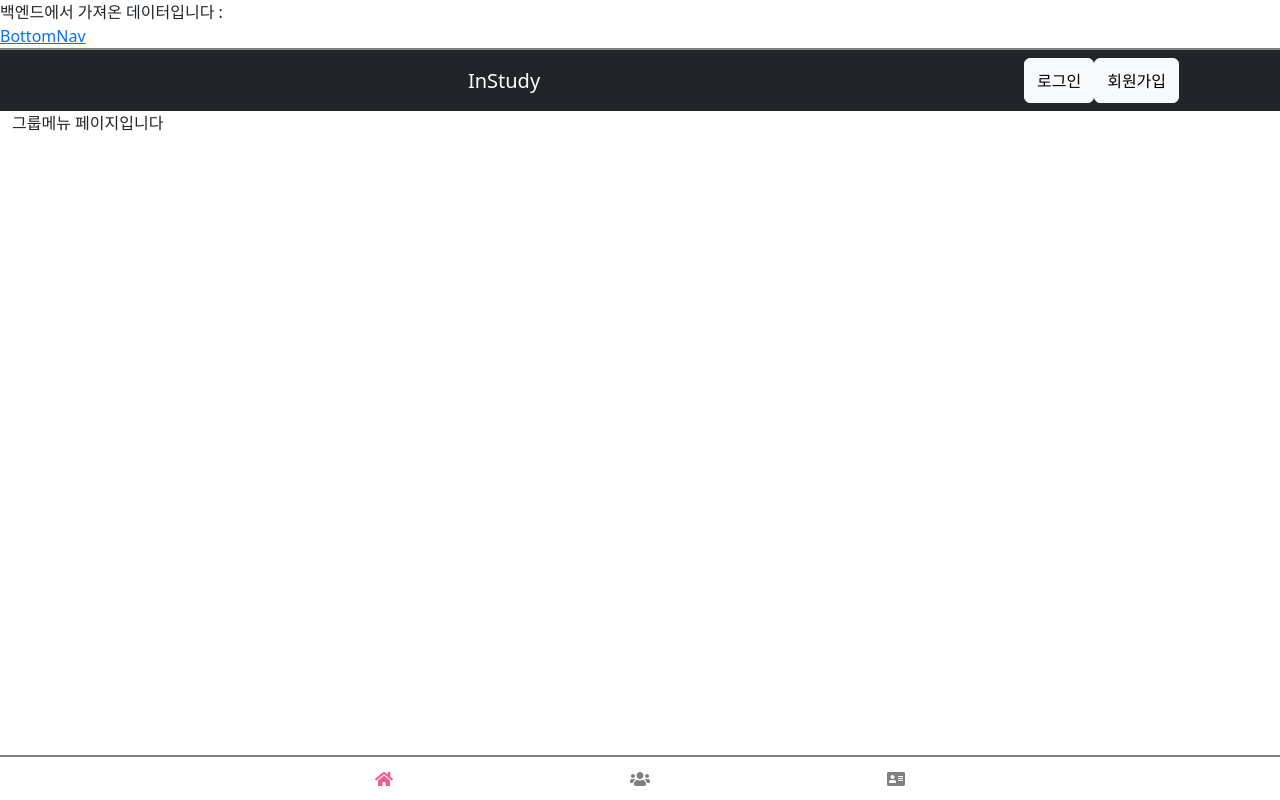
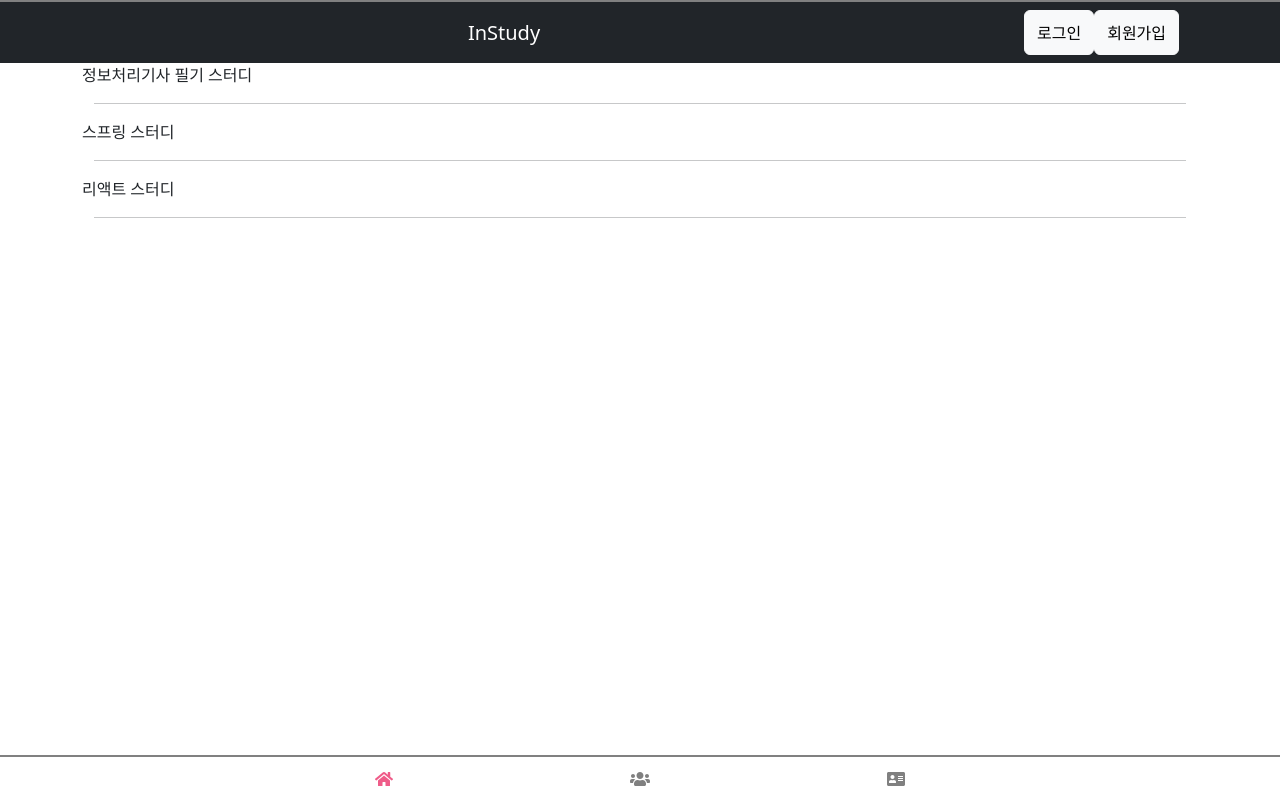
Before and after one commit to JaeWonna/instudy2, a React (Create React App) app in the folder frontend/: page /group in a window 1280 px wide. Built offline with nearby package versions, Linux system fonts and the light colour scheme; no server answers.

Commit message:
[front] STYLE: 헤더 하는중

```diff
--- a/frontend/src/App.css
+++ b/frontend/src/App.css
@@ -52,3 +52,9 @@ nav > div {
   height: 45px;
   line-height: 45px;
 }
+
+.TextBox {
+  text-align: center;
+  font-size: 18px;
+  line-height: 1.5;
+}
--- a/frontend/src/App.js
+++ b/frontend/src/App.js
@@ -31,7 +31,7 @@ import axios from "axios";
 import SignIn from "./containers/sign/sign_in/SignIn";
 import SignUp from "./containers/sign/sign_up/SignUp";
 import HomeLayout from "./components/common/layouts/HomeLayout";
-import Container from 'react-bootstrap/Container';
+import { Container } from 'react-bootstrap';
 import Header from "./components/Header";
 import Task from "./pages/Task";
 import StudyTime from "./pages/StudyTime";
@@ -45,25 +45,22 @@ import BottomNav from './BottomNav';
 
 function App() {
 
-    const [hello, setHello] = useState('')
+    const [menu, setMenu] = useState([]);
 
     useEffect(() => {
-        axios.get('/api/hello')
-            .then(response => setHello(response.data))
-            .catch(error => console.log(error))
+      const menudata = [
+        {id: 1, content: '스터디 그룹'},
+        {id: 2, content: '프로필'},
+      ];
+
+      setMenu([...menudata]);
     }, []);
 
   return (
       <>
-          <div>
-              백엔드에서 가져온 데이터입니다 : {hello}
-          </div>
-          <div>
-            <Link to="/bottomNav">BottomNav</Link>
-          </div>
-
           <Container fluid>
-              <Header />
+              <Header title="스터디 그룹"/>
+              <Container>
                   <Routes>
                       <Route path="/" element={<HomeLayout />}>
 
@@ -94,6 +91,7 @@ function App() {
                       <Route path="/bottomNav" element={<BottomNav />}></Route>
 
                   </Routes>
+                  </Container>
           </Container>
       </>
 
--- a/frontend/src/pages/Group.js
+++ b/frontend/src/pages/Group.js
@@ -1,5 +1,35 @@
-export default function Feed() {
+import React, { useState, useEffect } from "react";
+import {Container, Row, Col} from 'react-bootstrap';
+import HorizonLine from "../utils/HorizontalLine";
+
+const Group = () => {
+    const [group, setGroup] = useState([]);
+
+    useEffect(()=> {
+        const groupdata = [
+            {id: 1, content: '정보처리기사 필기 스터디', link: '/'},
+            {id: 2, content: '스프링 스터디', link: '/'},
+            {id: 3, content: '리액트 스터디', link: '/'},
+               ];
+
+        setGroup([...groupdata]);
+    }, []);
+
     return (
-        <div>그룹메뉴 페이지입니다</div>
+       <>
+       {
+        group.map((group) => (
+            <>
+            <Container>
+                <Row>{" "}</Row>
+            <Row>{group.content}</Row>
+            <hr/>
+            </Container>
+            </>
+        ))
+       }
+       </>
     );
-}
+};
+
+export default Group;
```
